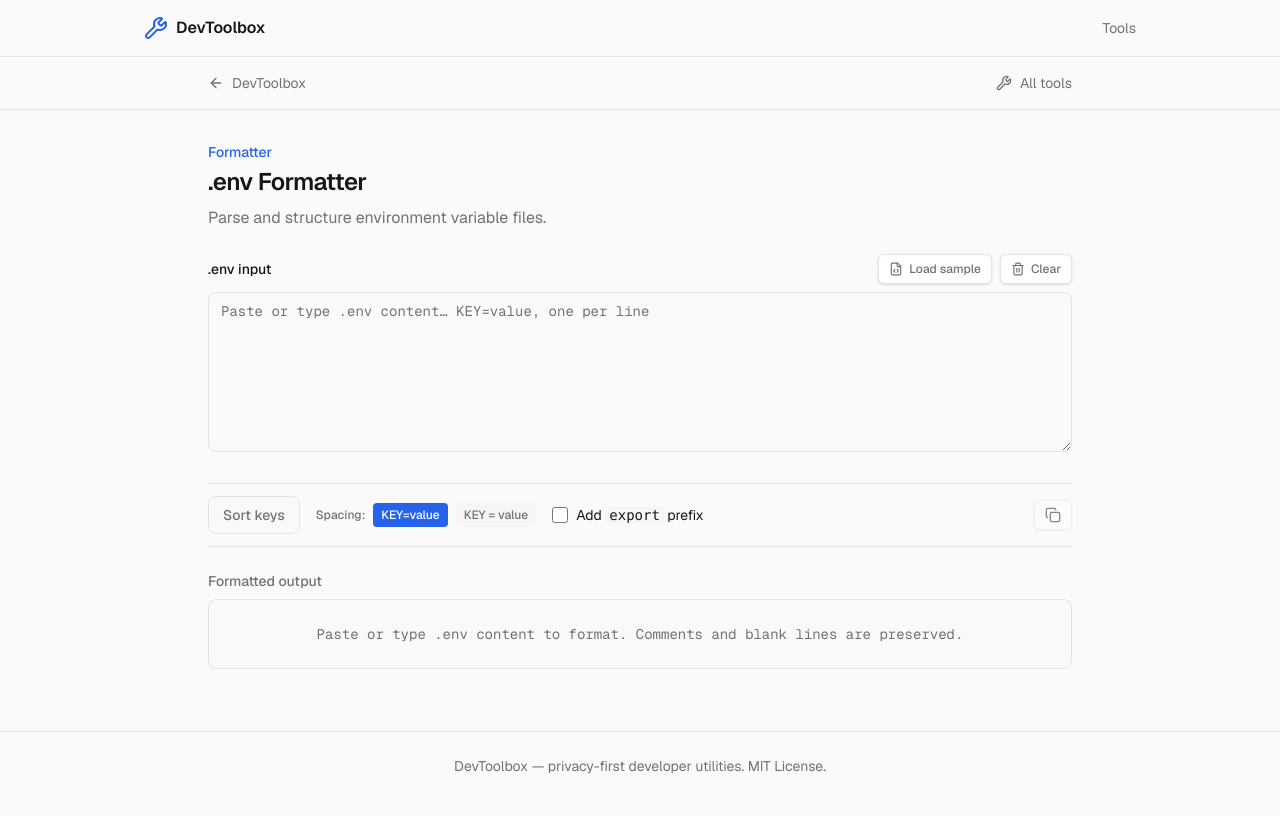
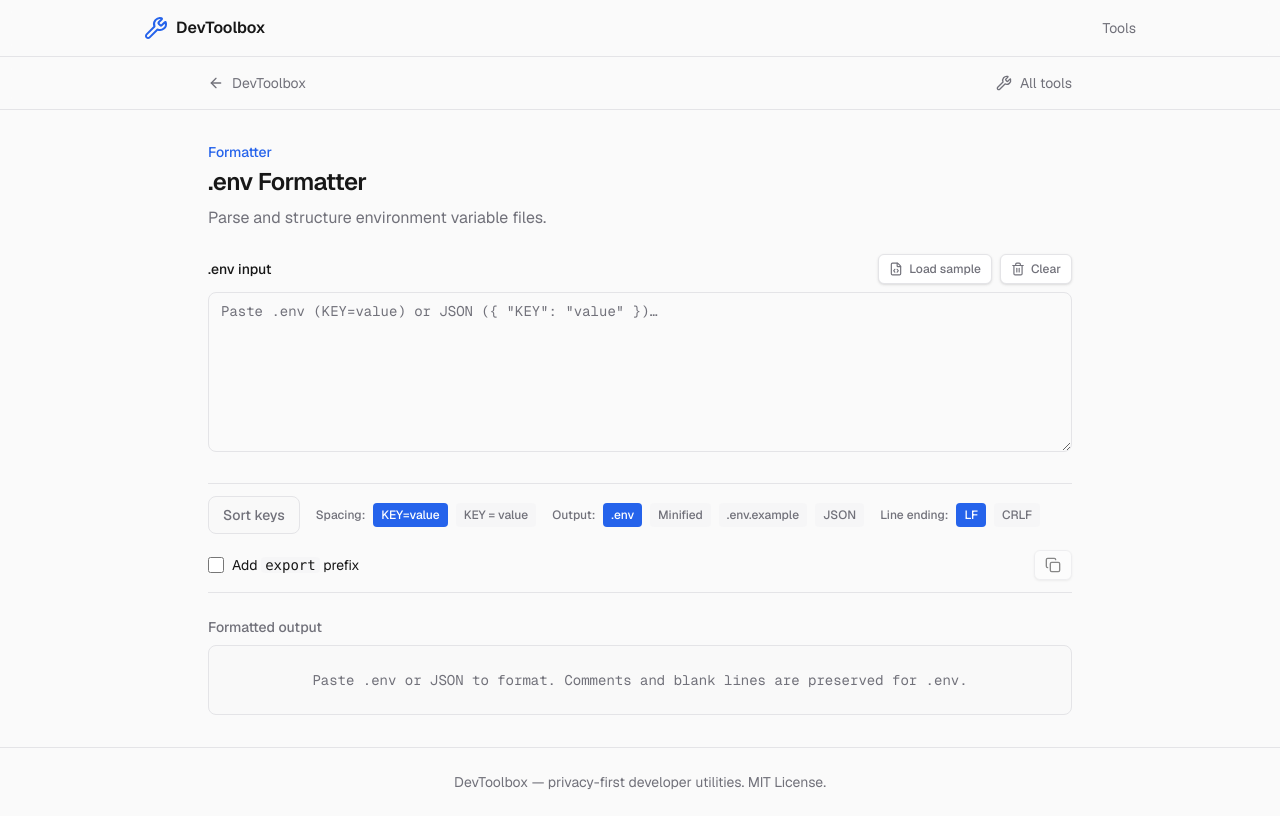
Before and after one commit to dchobarkar/devtoolbox, a Next.js app: page /tools/env-formatter in a window 1280 px wide. Built offline with nearby package versions, Linux system fonts and the light colour scheme.

Commit message:
fix: minor bug fix

```diff
--- a/app/tools/env-formatter/_components/tool-client.tsx
+++ b/app/tools/env-formatter/_components/tool-client.tsx
@@ -16,6 +16,8 @@ import {
   validateEnv,
   formatEnv,
   toEnvExample,
+  toJson,
+  parseJsonToEnv,
   type FormatEnvOptions,
   type EnvSpacing,
 } from "@/lib/formatters/env";
@@ -32,15 +34,33 @@ DATABASE_URL=postgres://other
 API_KEY=sk-1234567890
 `;
 
+type OutputFormat = "formatted" | "minified" | "example" | "json";
+
 const EnvFormatterClient = () => {
   const [input, setInput] = useState("");
   const [sortKeys, setSortKeys] = useState(false);
   const [spacing, setSpacing] = useState<EnvSpacing>("none");
   const [exportPrefix, setExportPrefix] = useState(false);
-  const [showExample, setShowExample] = useState(false);
+  const [outputFormat, setOutputFormat] = useState<OutputFormat>("formatted");
+  const [lineEnding, setLineEnding] = useState<"lf" | "crlf">("lf");
 
-  const parsed = useMemo(() => parseEnv(input), [input]);
+  const parsed = useMemo(() => {
+    const fromJson = parseJsonToEnv(input);
+    if (fromJson) return fromJson;
+    return parseEnv(input);
+  }, [input]);
+
   const validation = useMemo(() => validateEnv(parsed), [parsed]);
+  const isJsonInput = useMemo(() => {
+    const raw = input.trim();
+    if (!raw.startsWith("{")) return false;
+    try {
+      const data = JSON.parse(raw);
+      return data !== null && typeof data === "object" && !Array.isArray(data);
+    } catch {
+      return false;
+    }
+  }, [input]);
 
   const formatOptions: FormatEnvOptions = useMemo(
     () => ({
@@ -48,27 +68,27 @@ const EnvFormatterClient = () => {
       spacing,
       trailingNewline: true,
       exportPrefix,
+      minify: outputFormat === "minified",
+      lineEnding,
     }),
-    [sortKeys, spacing, exportPrefix],
+    [sortKeys, spacing, exportPrefix, outputFormat, lineEnding],
   );
 
   const output = useMemo(() => {
     if (!input.trim()) return "";
+    if (outputFormat === "json") return toJson(parsed, 2);
+    if (outputFormat === "example") {
+      return toEnvExample(parsed, "<value>", lineEnding);
+    }
     return formatEnv(parsed, formatOptions);
-  }, [input, parsed, formatOptions]);
+  }, [input, parsed, outputFormat, formatOptions, lineEnding]);
 
-  const exampleOutput = useMemo(() => {
-    if (!input.trim() || parsed.entries.length === 0) return "";
-    return toEnvExample(parsed, "<value>");
-  }, [input, parsed]);
-
-  const displayOutput = showExample ? exampleOutput : output;
+  const displayOutput = output;
   const hasEntries = parsed.entries.length > 0;
 
   const handleClear = useCallback(() => setInput(""), []);
   const handleLoadSample = useCallback(() => setInput(SAMPLE_ENV), []);
 
-  const isValid = validation.valid && parsed.entries.length >= 0;
   const hasDuplicates = validation.duplicateKeys.length > 0;
 
   return (
@@ -77,7 +97,7 @@ const EnvFormatterClient = () => {
         <div className="flex flex-wrap items-center justify-between gap-2">
           <div className="flex flex-wrap items-center gap-2">
             <label className="text-sm font-medium text-foreground">
-              .env input
+              {isJsonInput ? "JSON input (as env)" : ".env input"}
             </label>
             {input.trim() && (
               <>
@@ -136,7 +156,7 @@ const EnvFormatterClient = () => {
           </div>
         </div>
         <TextArea
-          placeholder="Paste or type .env content… KEY=value, one per line"
+          placeholder={'Paste .env (KEY=value) or JSON ({ "KEY": "value" })…'}
           value={input}
           onChange={(e) => setInput(e.target.value)}
           error={
@@ -149,7 +169,10 @@ const EnvFormatterClient = () => {
           aria-invalid={!validation.valid}
         />
         {validation.errors.length > 1 && (
-          <ul className="text-sm text-red-500 list-disc list-inside" role="list">
+          <ul
+            className="text-sm text-red-500 list-disc list-inside"
+            role="list"
+          >
             {validation.errors.map((err, i) => (
               <li key={i}>{err}</li>
             ))}
@@ -157,7 +180,8 @@ const EnvFormatterClient = () => {
         )}
         {hasDuplicates && (
           <p className="text-xs text-amber-600 dark:text-amber-400">
-            Duplicate keys (last value wins): {validation.duplicateKeys.join(", ")}
+            Duplicate keys (last value wins):{" "}
+            {validation.duplicateKeys.join(", ")}
           </p>
         )}
       </section>
@@ -189,6 +213,53 @@ const EnvFormatterClient = () => {
             </button>
           ))}
         </div>
+        <div className="flex items-center gap-2">
+          <span className="text-xs font-medium text-muted-foreground">
+            Output:
+          </span>
+          {(
+            [
+              { id: "formatted" as const, label: ".env" },
+              { id: "minified" as const, label: "Minified" },
+              { id: "example" as const, label: ".env.example" },
+              { id: "json" as const, label: "JSON" },
+            ] as const
+          ).map(({ id, label }) => (
+            <button
+              key={id}
+              type="button"
+              onClick={() => setOutputFormat(id)}
+              className={`rounded px-2 py-1 text-xs font-medium transition-colors focus:outline-none focus:ring-2 focus:ring-accent focus:ring-offset-2 focus:ring-offset-background ${
+                outputFormat === id
+                  ? "bg-accent text-accent-foreground"
+                  : "bg-muted/50 text-muted-foreground hover:bg-muted hover:text-foreground"
+              }`}
+            >
+              {label}
+            </button>
+          ))}
+        </div>
+        {outputFormat !== "json" && (
+          <div className="flex items-center gap-2">
+            <span className="text-xs font-medium text-muted-foreground">
+              Line ending:
+            </span>
+            {(["lf", "crlf"] as const).map((opt) => (
+              <button
+                key={opt}
+                type="button"
+                onClick={() => setLineEnding(opt)}
+                className={`rounded px-2 py-1 text-xs font-medium transition-colors focus:outline-none focus:ring-2 focus:ring-accent focus:ring-offset-2 focus:ring-offset-background ${
+                  lineEnding === opt
+                    ? "bg-accent text-accent-foreground"
+                    : "bg-muted/50 text-muted-foreground hover:bg-muted hover:text-foreground"
+                }`}
+              >
+                {opt === "crlf" ? "CRLF" : "LF"}
+              </button>
+            ))}
+          </div>
+        )}
         <label className="flex cursor-pointer items-center gap-2 text-sm text-foreground">
           <input
             type="checkbox"
@@ -196,18 +267,15 @@ const EnvFormatterClient = () => {
             onChange={(e) => setExportPrefix(e.target.checked)}
             className="h-4 w-4 rounded border-border text-accent focus:ring-accent"
           />
-          <span>Add <code className="rounded bg-muted/50 px-1">export</code> prefix</span>
+          <span>
+            Add <code className="rounded bg-muted/50 px-1">export</code> prefix
+          </span>
         </label>
-        {hasEntries && (
-          <label className="flex cursor-pointer items-center gap-2 text-sm text-foreground">
-            <input
-              type="checkbox"
-              checked={showExample}
-              onChange={(e) => setShowExample(e.target.checked)}
-              className="h-4 w-4 rounded border-border text-accent focus:ring-accent"
-            />
-            <span>Show .env.example (values → placeholder)</span>
-          </label>
+        {hasEntries && outputFormat === "example" && (
+          <span className="text-xs text-muted-foreground">
+            Values →{" "}
+            <code className="rounded bg-muted/50 px-1">&lt;value&gt;</code>
+          </span>
         )}
         <div className="ml-auto flex items-center gap-2">
           <CopyButton
@@ -222,7 +290,13 @@ const EnvFormatterClient = () => {
       <section className="space-y-2">
         <div className="flex items-center justify-between">
           <span className="text-sm font-medium text-muted-foreground">
-            {showExample ? ".env.example output" : "Formatted output"}
+            {outputFormat === "json"
+              ? "JSON output"
+              : outputFormat === "example"
+                ? ".env.example output"
+                : outputFormat === "minified"
+                  ? "Minified .env output"
+                  : "Formatted output"}
           </span>
           {displayOutput ? (
             <CopyButton
@@ -236,7 +310,13 @@ const EnvFormatterClient = () => {
           <pre
             className="max-h-96 overflow-auto rounded-lg border border-border bg-muted/50 p-4 font-mono text-sm text-foreground whitespace-pre-wrap break-all"
             role="region"
-            aria-label={showExample ? ".env.example output" : "Formatted .env output"}
+            aria-label={
+              outputFormat === "json"
+                ? "JSON output"
+                : outputFormat === "example"
+                  ? ".env.example output"
+                  : "Formatted .env output"
+            }
           >
             <code>{displayOutput}</code>
           </pre>
@@ -250,8 +330,8 @@ const EnvFormatterClient = () => {
         ) : (
           <div className="rounded-lg border border-border bg-muted/30 p-6 text-center font-mono text-sm text-muted-foreground">
             {input.trim()
-              ? "Formatted .env will appear here."
-              : "Paste or type .env content to format. Comments and blank lines are preserved."}
+              ? "Formatted output will appear here."
+              : "Paste .env or JSON to format. Comments and blank lines are preserved for .env."}
           </div>
         )}
       </section>
--- a/lib/formatters/env.ts
+++ b/lib/formatters/env.ts
@@ -1,12 +1,6 @@
-/**
- * .env formatter: parse, validate, format, and optionally sort key=value files.
- * Preserves comments and blank lines. Detects duplicate keys.
- */
-
 export interface EnvEntry {
   key: string;
   value: string;
-  /** Original line (with export prefix if present) for ordering */
   rawKey: string;
   lineIndex: number;
 }
@@ -20,7 +14,6 @@ export interface ParsedEnv {
   entries: EnvEntry[];
   comments: EnvComment[];
   blanks: number[];
-  /** Line index -> "entry" | "comment" | "blank" */
   lineOrder: { lineIndex: number; type: "entry" | "comment" | "blank" }[];
 }
 
@@ -30,11 +23,20 @@ export interface EnvValidation {
   duplicateKeys: string[];
 }
 
+export interface FormatEnvOptions {
+  sortKeys?: boolean;
+  spacing?: EnvSpacing;
+  trailingNewline?: boolean;
+  exportPrefix?: boolean;
+  minify?: boolean;
+  lineEnding?: "lf" | "crlf";
+}
+
 export type EnvSpacing = "none" | "around";
 
 const KEY_REGEX = /^(export\s+)?([a-zA-Z_][a-zA-Z0-9_]*)\s*=\s*(.*)$/;
 
-function parseValue(raw: string): { value: string; rest: string } {
+const parseValue = (raw: string): { value: string; rest: string } => {
   const s = raw.trimStart();
   if (s.startsWith('"')) {
     let i = 1;
@@ -66,13 +68,12 @@ function parseValue(raw: string): { value: string; rest: string } {
     if (end === -1) return { value: s.slice(1), rest: "" };
     return { value: s.slice(1, end), rest: s.slice(end + 1) };
   }
-  // Unquoted: take until end or until # (comment)
   const hashIdx = s.search(/\s#\s/);
   const unquoted = hashIdx >= 0 ? s.slice(0, hashIdx).trimEnd() : s.trimEnd();
   return { value: unquoted, rest: "" };
-}
+};
 
-function parseEnv(input: string): ParsedEnv {
+const parseEnv = (input: string): ParsedEnv => {
   const lines = input.split(/\r?\n/);
   const entries: EnvEntry[] = [];
   const comments: EnvComment[] = [];
@@ -81,7 +82,6 @@ function parseEnv(input: string): ParsedEnv {
 
   for (let i = 0; i < lines.length; i++) {
     const line = lines[i];
-    const trimmed = line.trimEnd();
     const trimmedStart = line.trimStart();
 
     if (trimmedStart.length === 0) {
@@ -111,16 +111,15 @@ function parseEnv(input: string): ParsedEnv {
       });
       lineOrder.push({ lineIndex: i, type: "entry" });
     } else {
-      // Treat malformed line as comment so we don't drop it
       comments.push({ text: trimmedStart, lineIndex: i });
       lineOrder.push({ lineIndex: i, type: "comment" });
     }
   }
 
   return { entries, comments, blanks, lineOrder };
-}
+};
 
-function getDuplicateKeys(entries: EnvEntry[]): string[] {
+const getDuplicateKeys = (entries: EnvEntry[]): string[] => {
   const seen = new Map<string, number>();
   const dups = new Set<string>();
   for (const e of entries) {
@@ -129,9 +128,9 @@ function getDuplicateKeys(entries: EnvEntry[]): string[] {
     else seen.set(k, e.lineIndex);
   }
   return Array.from(dups);
-}
+};
 
-function validateEnv(parsed: ParsedEnv): EnvValidation {
+const validateEnv = (parsed: ParsedEnv): EnvValidation => {
   const errors: string[] = [];
   const keyPattern = /^[a-zA-Z_][a-zA-Z0-9_]*$/;
   for (const e of parsed.entries) {
@@ -140,25 +139,21 @@ function validateEnv(parsed: ParsedEnv): EnvValidation {
       continue;
     }
     if (!keyPattern.test(e.key)) {
-      errors.push(`Line ${e.lineIndex + 1}: invalid key "${e.key}" (use letters, numbers, underscores)`);
+      errors.push(
+        `Line ${e.lineIndex + 1}: invalid key "${e.key}" (use letters, numbers, underscores)`,
+      );
     }
   }
+
   const duplicateKeys = getDuplicateKeys(parsed.entries);
   return {
     valid: errors.length === 0,
     errors,
     duplicateKeys,
   };
-}
+};
 
-export interface FormatEnvOptions {
-  sortKeys?: boolean;
-  spacing?: EnvSpacing;
-  trailingNewline?: boolean;
-  exportPrefix?: boolean;
-}
-
-function escapeValue(value: string, preferQuotes: boolean): string {
+const escapeValue = (value: string, preferQuotes: boolean): string => {
   const needsQuotes =
     preferQuotes ||
     /[\s#="'\\]/.test(value) ||
@@ -172,21 +167,24 @@ function escapeValue(value: string, preferQuotes: boolean): string {
     .replace(/\r/g, "\\r")
     .replace(/\t/g, "\\t");
   return `"${escaped}"`;
-}
+};
 
-function formatEnv(
+const formatEnv = (
   parsed: ParsedEnv,
   options: FormatEnvOptions = {},
-): string {
+): string => {
   const {
     sortKeys = false,
     spacing = "none",
     trailingNewline = true,
     exportPrefix = false,
+    minify = false,
+    lineEnding = "lf",
   } = options;
 
   const sep = spacing === "around" ? " = " : "=";
   const prefix = exportPrefix ? "export " : "";
+  const newline = lineEnding === "crlf" ? "\r\n" : "\n";
 
   const sortedEntries = sortKeys
     ? [...parsed.entries].sort((a, b) =>
@@ -194,8 +192,18 @@ function formatEnv(
       )
     : parsed.entries;
 
+  if (minify) {
+    const lines = sortedEntries.map(
+      (e) => `${prefix}${e.key}${sep}${escapeValue(e.value, false)}`,
+    );
+    const result = lines.join(newline);
+    return trailingNewline ? result + newline : result;
+  }
+
   const entryByLineIndex = new Map(parsed.entries.map((e) => [e.lineIndex, e]));
-  const sortedOrder = [...parsed.lineOrder].sort((a, b) => a.lineIndex - b.lineIndex);
+  const sortedOrder = [...parsed.lineOrder].sort(
+    (a, b) => a.lineIndex - b.lineIndex,
+  );
 
   const outputLines: string[] = [];
   let nextSortedIdx = 0;
@@ -207,23 +215,31 @@ function formatEnv(
       const c = parsed.comments.find((x) => x.lineIndex === lineIndex);
       if (c) outputLines.push(c.text);
     } else {
-      const e = sortKeys ? sortedEntries[nextSortedIdx++] : entryByLineIndex.get(lineIndex);
+      const e = sortKeys
+        ? sortedEntries[nextSortedIdx++]
+        : entryByLineIndex.get(lineIndex);
       if (e) {
-        outputLines.push(`${prefix}${e.key}${sep}${escapeValue(e.value, false)}`);
+        outputLines.push(
+          `${prefix}${e.key}${sep}${escapeValue(e.value, false)}`,
+        );
       }
     }
   }
 
-  const result = outputLines.join("\n");
-  return trailingNewline ? result + "\n" : result;
-}
+  const result = outputLines.join(newline);
+  return trailingNewline ? result + newline : result;
+};
 
-/**
- * Produce a secrets-safe .env.example: same keys, values replaced with empty or placeholder.
- */
-function toEnvExample(parsed: ParsedEnv, placeholder = ""): string {
+const toEnvExample = (
+  parsed: ParsedEnv,
+  placeholder = "",
+  lineEnding: "lf" | "crlf" = "lf",
+): string => {
+  const newline = lineEnding === "crlf" ? "\r\n" : "\n";
   const lines: string[] = [];
-  const sortedOrder = [...parsed.lineOrder].sort((a, b) => a.lineIndex - b.lineIndex);
+  const sortedOrder = [...parsed.lineOrder].sort(
+    (a, b) => a.lineIndex - b.lineIndex,
+  );
   const entryByLineIndex = new Map(parsed.entries.map((e) => [e.lineIndex, e]));
 
   for (const { lineIndex, type } of sortedOrder) {
@@ -240,8 +256,50 @@ function toEnvExample(parsed: ParsedEnv, placeholder = ""): string {
       }
     }
   }
-  return lines.join("\n") + "\n";
-}
+  return lines.join(newline) + newline;
+};
+
+const toJson = (parsed: ParsedEnv, indent = 2): string => {
+  const obj: Record<string, string> = {};
+  for (const e of parsed.entries) {
+    obj[e.key] = e.value;
+  }
+  return JSON.stringify(obj, null, indent === 0 ? undefined : indent);
+};
+
+const parseJsonToEnv = (input: string): ParsedEnv | null => {
+  const raw = input.trim();
+  if (!raw.startsWith("{")) return null;
+  try {
+    const data = JSON.parse(raw);
+    if (data === null || typeof data !== "object" || Array.isArray(data)) {
+      return null;
+    }
+    const entries: EnvEntry[] = [];
+    const lineOrder: ParsedEnv["lineOrder"] = [];
+    let i = 0;
+    for (const [key, val] of Object.entries(data)) {
+      if (typeof key !== "string") continue;
+      const value = val !== undefined && val !== null ? String(val) : "";
+      entries.push({
+        key,
+        value,
+        rawKey: key,
+        lineIndex: i,
+      });
+      lineOrder.push({ lineIndex: i, type: "entry" });
+      i++;
+    }
+    return {
+      entries,
+      comments: [],
+      blanks: [],
+      lineOrder,
+    };
+  } catch {
+    return null;
+  }
+};
 
 export {
   parseEnv,
@@ -249,4 +307,6 @@ export {
   getDuplicateKeys,
   formatEnv,
   toEnvExample,
+  toJson,
+  parseJsonToEnv,
 };
```
